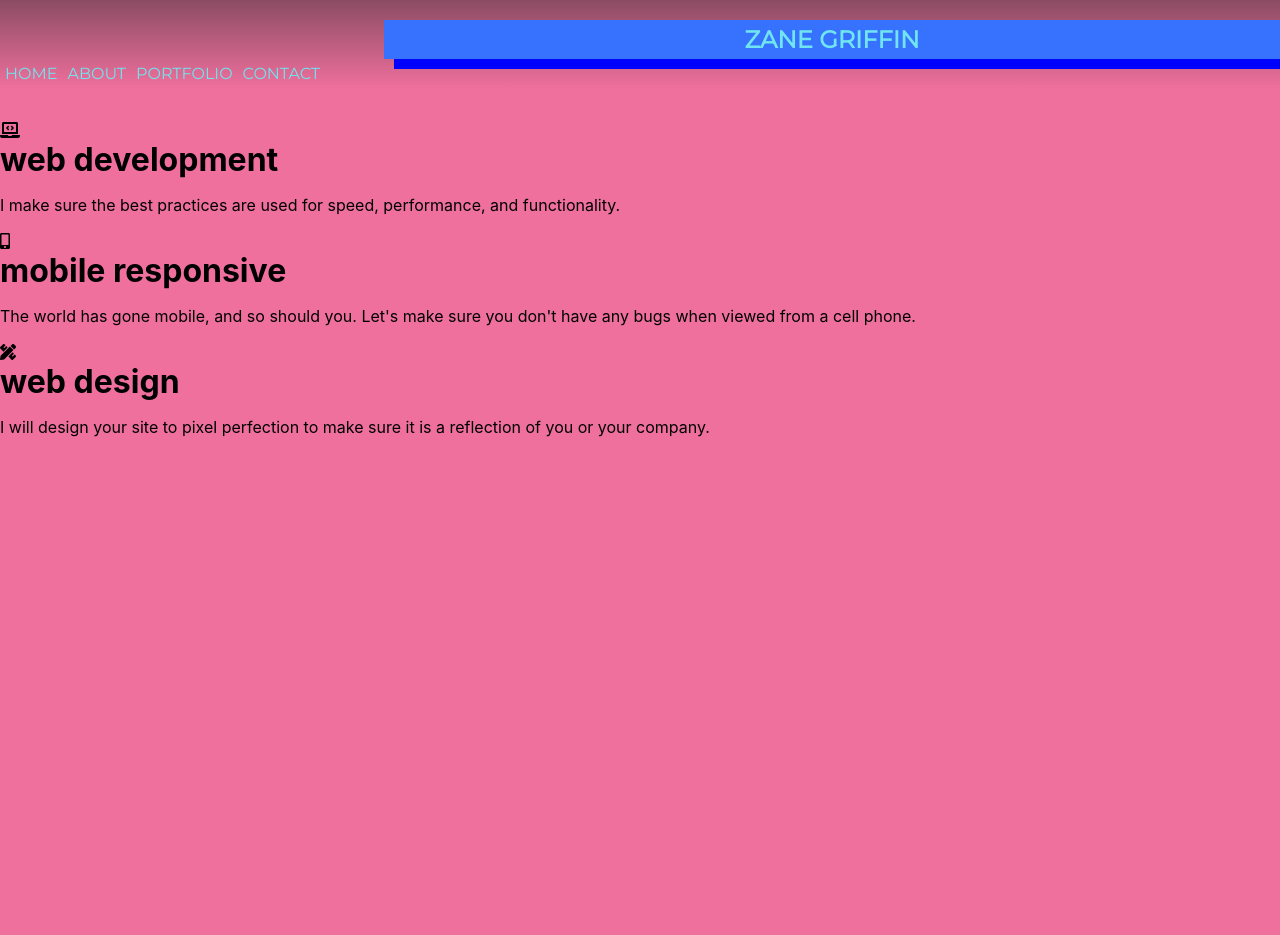
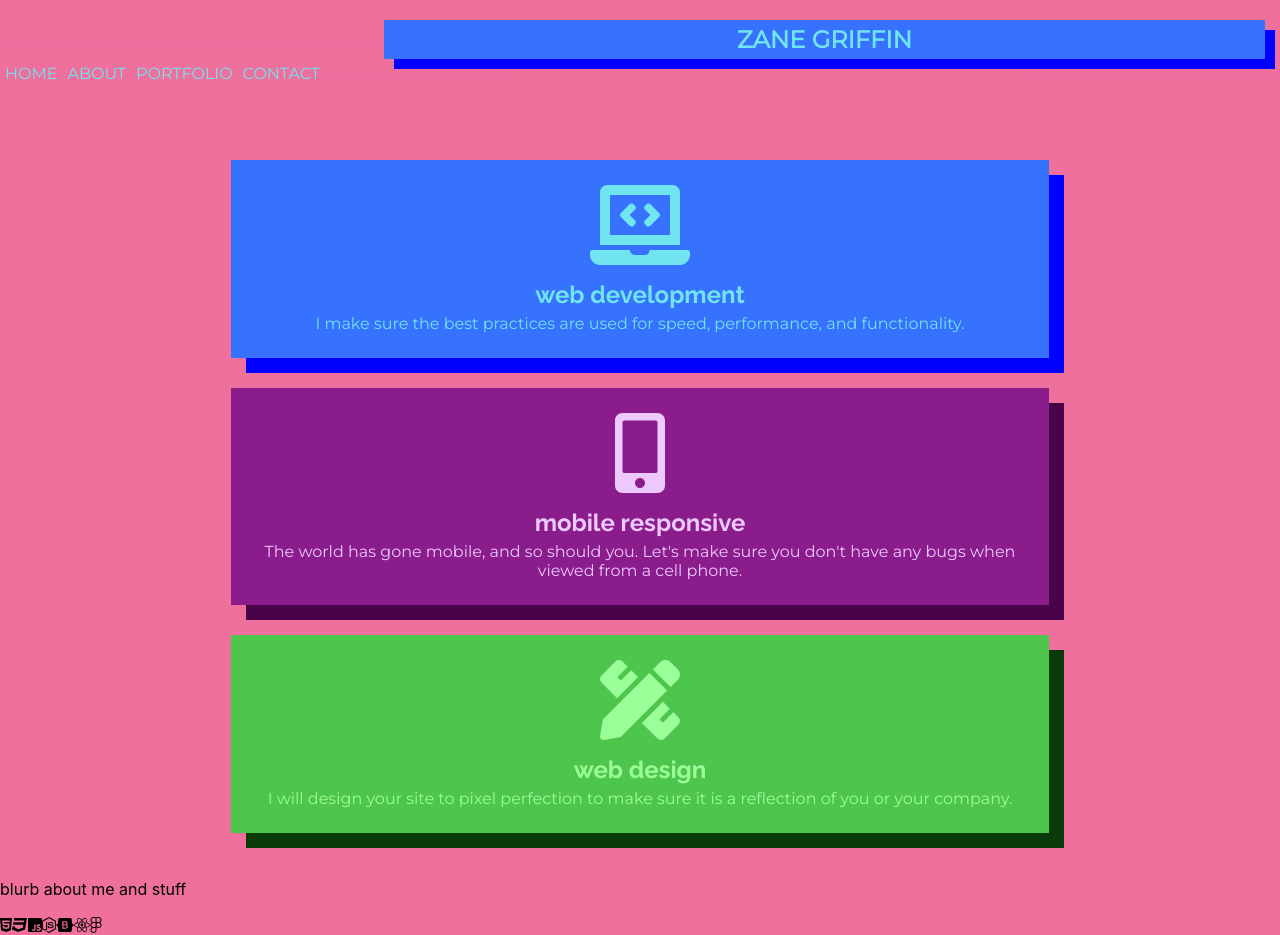
Before and after one commit to zanegriffin/zane-griffin-portfolio, a React (Create React App) app: page /profile/about in a window 1280 px wide. Before the commit the page ends 800 px from the top, so only its background shows below. Built offline with nearby package versions, Linux system fonts and the light colour scheme.

Commit message:
about page

```diff
--- a/package.json
+++ b/package.json
@@ -4,6 +4,8 @@
   "private": true,
   "dependencies": {
     "@fortawesome/fontawesome-svg-core": "^1.2.34",
+    "@fortawesome/free-brands-svg-icons": "^5.15.2",
+    "@fortawesome/free-regular-svg-icons": "^5.15.2",
     "@fortawesome/free-solid-svg-icons": "^5.15.2",
     "@fortawesome/react-fontawesome": "^0.1.14",
     "@testing-library/jest-dom": "^5.11.4",
--- a/src/App.scss
+++ b/src/App.scss
@@ -55,8 +55,10 @@ html, body {
 @keyframes slide-in-from-left {
     0% {
       transform: translateX(-100%);
+      opacity: 0;
     }
     100% {
       transform: translateX(0);
+      opacity: 1;
     }
 }
--- a/src/components/About.js
+++ b/src/components/About.js
@@ -2,6 +2,8 @@ import React, {useEffect} from 'react'
 import './style/About.scss'
 import {FontAwesomeIcon} from '@fortawesome/react-fontawesome'
 import {faLaptopCode, faPencilRuler, faMobileAlt} from '@fortawesome/free-solid-svg-icons'
+import {faHtml5, faCss3, faJsSquare, faNodeJs, faBootstrap, faReact, faFigma} from '@fortawesome/free-brands-svg-icons'
+
 
 const About = (props) => {
     useEffect(() => {
@@ -30,6 +32,21 @@ const About = (props) => {
                     <p>I will design your site to pixel perfection to make sure it is a reflection of you or your company.</p>
                 </div>
             </div>
+            <div className='me'>
+                <div className='image'>
+
+                </div>
+                <p>blurb about me and stuff</p>
+            </div>
+            <div className='skills'>
+                <FontAwesomeIcon icon={faHtml5} />
+                <FontAwesomeIcon icon={faCss3} />
+                <FontAwesomeIcon icon={faJsSquare} />
+                <FontAwesomeIcon icon={faNodeJs} />
+                <FontAwesomeIcon icon={faBootstrap} />
+                <FontAwesomeIcon icon={faReact} />
+                <FontAwesomeIcon icon={faFigma} />
+            </div>
         </div>
     )
 }
--- a/src/components/Header.js
+++ b/src/components/Header.js
@@ -1,13 +1,13 @@
 import React, {useState} from 'react'
 import './style/Header.scss'
-import {faChevronCircleRight} from '@fortawesome/free-solid-svg-icons'
+import {faCaretRight} from '@fortawesome/free-solid-svg-icons'
 import {FontAwesomeIcon} from '@fortawesome/react-fontawesome'
 
 const Header = (props) => {
     // Mobile Nav Logic
     const [visible, setVisible] = useState(true)
     const mauve = '#EDC9FF'
-    const blue = '#70e4efff'
+    const blue = '#00ffbf'
 
     const [mobileNavStyle, setMobileNavStyle] = useState({
         transform: 'translateX(200%)',
@@ -116,9 +116,9 @@ const Header = (props) => {
                 </div>
                 <div className='mobile'>
                     <div className='mobile-nav-icon'>
-                        <FontAwesomeIcon icon={faChevronCircleRight} style={iconStyle} onClick={handleNavAnimationClick}/>
-                        <FontAwesomeIcon icon={faChevronCircleRight} style={iconStyle} onClick={handleNavAnimationClick}/>
-                        <FontAwesomeIcon icon={faChevronCircleRight} style={iconStyle} onClick={handleNavAnimationClick}/>
+                        <FontAwesomeIcon icon={faCaretRight} style={iconStyle} onClick={handleNavAnimationClick}/>
+                        <FontAwesomeIcon icon={faCaretRight} style={iconStyle} onClick={handleNavAnimationClick}/>
+                        <FontAwesomeIcon icon={faCaretRight} style={iconStyle} onClick={handleNavAnimationClick}/>
                     </div>
                     <ul>
                         <li onClick={() => toHome()} style={mobileNavStyle}>Home</li>
--- a/src/components/style/About.scss
+++ b/src/components/style/About.scss
@@ -1,3 +1,60 @@
+@import url('https://fonts.googleapis.com/css2?family=Montserrat&family=Raleway:wght@400;700&display=swap');
+$montserrat: 'Montserrat', sans-serif;
+$raleway: 'Raleway', sans-serif;
+$blue-crayola: #3772ffff;
+$cyclamen: #ef709dff;
+$gold-yellow: rgb(214, 205, 81);
+$electric-blue: #70e4efff;
+$cosmic-latte: #fff4e4;
+$mauve: #EDC9FF;
+$mint-green: #9bff99;
+$green: #4ec54c;
+$dark-green: #093b08;
+$shadow: rgba(41, 41, 41, 0.5);
+$purple: rgb(139, 28, 139);
+$eggplant: rgb(73, 3, 73);
+$turquiose: #00ffbf;
 .about{
-
+    margin-top: 40px;
+    .features{
+        display: flex;
+        flex-direction: column;
+        align-items: center;
+        div{
+            // border-radius: 15px;
+            width: 60vw;
+            display: flex;
+            flex-direction: column;
+            align-items: center;
+            padding: 25px;
+            text-align: center;
+            margin-bottom: 30px;
+            color: $electric-blue;
+            background: $blue-crayola;
+            box-shadow: 15px 15px blue;
+            &:nth-of-type(2){
+                color: $mauve;
+                background: $purple;
+                box-shadow: 15px 15px $eggplant;
+            }
+            &:nth-of-type(3){
+                color: $mint-green;
+                background: $green;
+                box-shadow: 15px 15px $dark-green;
+            }
+            svg{
+                font-size: 80px;
+                margin-bottom: 10px;
+            }
+            h1{
+                font-family: $raleway;
+                font-size: 24px;
+                padding: 5px;
+            }
+            p{
+                font-family: $montserrat;
+                margin: 0;
+            }
+        }
+    }
 }
--- a/src/components/style/Header.scss
+++ b/src/components/style/Header.scss
@@ -11,6 +11,7 @@ $mauve: #EDC9FF;
 $mint-green: #9bff99;
 $shadow: rgba(41, 41, 41, 0.5);
 $eggplant: rgb(73, 3, 73);
+$turquiose: #00ffbf;
 .header{
 
     display: flex;
@@ -21,7 +22,7 @@ $eggplant: rgb(73, 3, 73);
     .fixed-top{
         width: 100%;
         position: fixed;
-        background-image: linear-gradient($shadow, rgba(41, 41, 41, 0));
+        background-image: linear-gradient($cyclamen, rgba(239, 112, 156, 0));
         h1{
             margin-top: 20px;
             margin-left: 30%;
@@ -32,7 +33,7 @@ $eggplant: rgb(73, 3, 73);
             text-transform: uppercase;
             font-size: 24px;
             text-align: center;
-
+            margin-right: 15px;
         }
         .mobile{
 
@@ -45,10 +46,11 @@ $eggplant: rgb(73, 3, 73);
             flex-direction: column;
             .mobile-nav-icon{
                 align-self: flex-end;
-                margin-right: 5px;
+                margin-right: 15px;
+
                 svg{
-                    margin-top: 20px;
-                    font-size: 40px;
+                    margin-top: 10px;
+                    font-size: 70px;
                     padding-left: 5px;
                     transition: 0.5s ease;
                     &:nth-of-type(2){
@@ -84,6 +86,7 @@ $eggplant: rgb(73, 3, 73);
                     font-family: $raleway;
                     text-transform: uppercase;
                     z-index: 1;
+                    cursor: pointer;
                     &:nth-of-type(2){
                         transition-delay: 0.2s;
 
@@ -112,6 +115,7 @@ $eggplant: rgb(73, 3, 73);
                     padding: 5px;
                     font-family: $montserrat;
                     text-transform: uppercase;
+                    cursor: pointer;
                 }
             }
         }
--- a/src/components/style/Profile.scss
+++ b/src/components/style/Profile.scss
@@ -1,7 +1,9 @@
+$cosmic-latte: #fff4e4;
 .profile{
-    height: 100vh;
+    height: 100%;
     width: 100vw;
     margin: 0;
+    // background-color: white;
     h1{
         margin: 0;
     }
```
Also changed, not shown: 2 other files (tests, documents, lock files or other folders).
